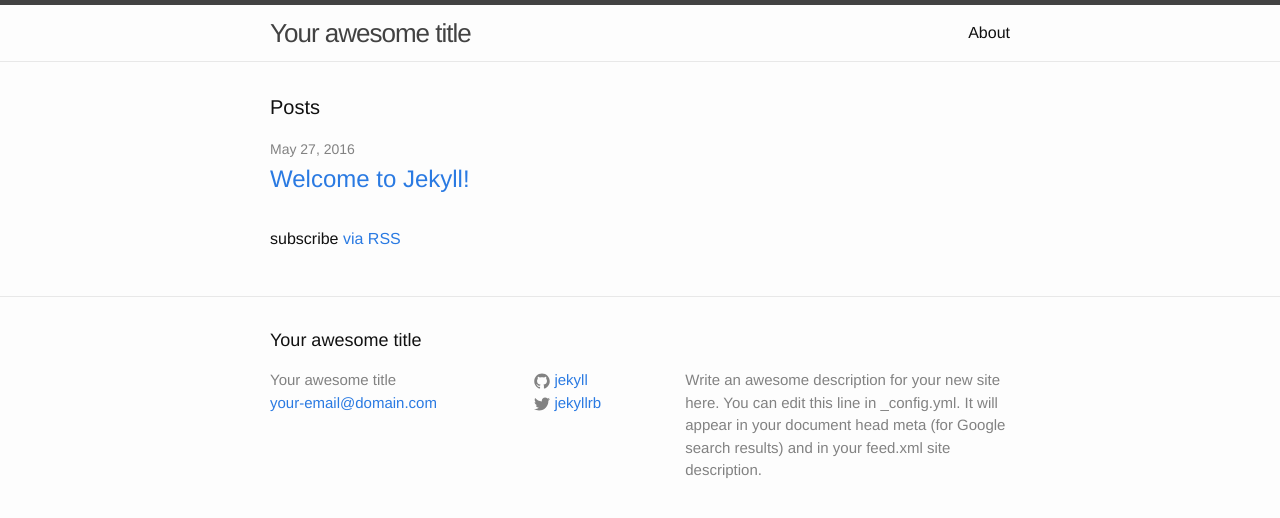
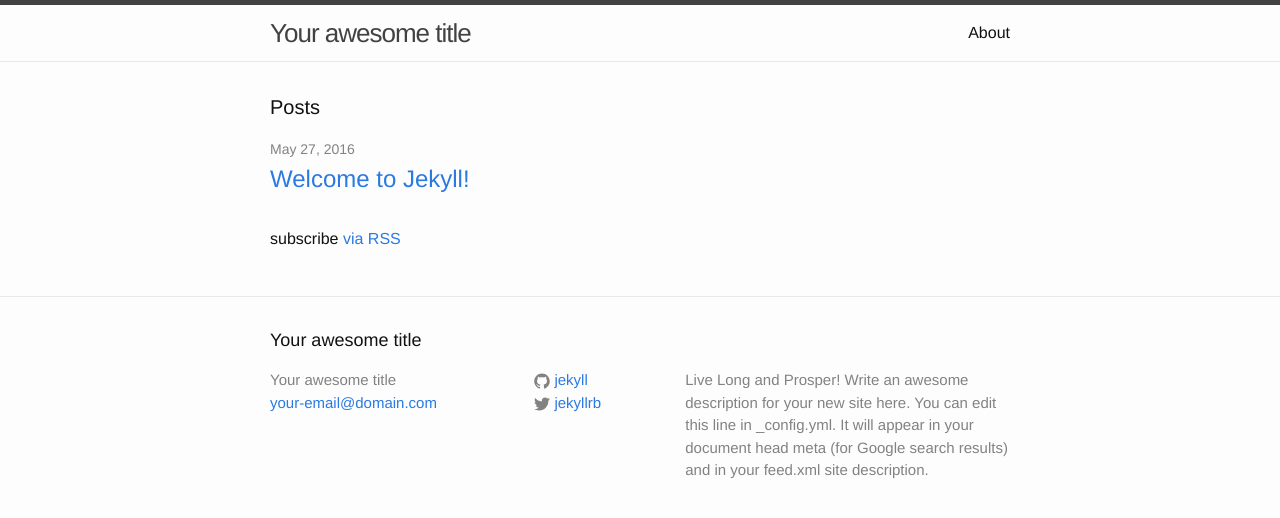
Before and after one commit to D05107250/D05107250.github.io, a Jekyll site: the page built from index.html, in a window 1280 px wide. Shown: the top 518 px of the page. Built offline with Jekyll 4.4.1, drawn with Linux system fonts in a browser that asks for light colours.

Commit message:
Update _config.yml

```diff
--- a/_config.yml
+++ b/_config.yml
@@ -9,6 +9,7 @@
 title: Your awesome title
 email: your-email@domain.com
 description: > # this means to ignore newlines until "baseurl:"
+  Live Long and Prosper!
   Write an awesome description for your new site here. You can edit this
   line in _config.yml. It will appear in your document head meta (for
   Google search results) and in your feed.xml site description.
```
